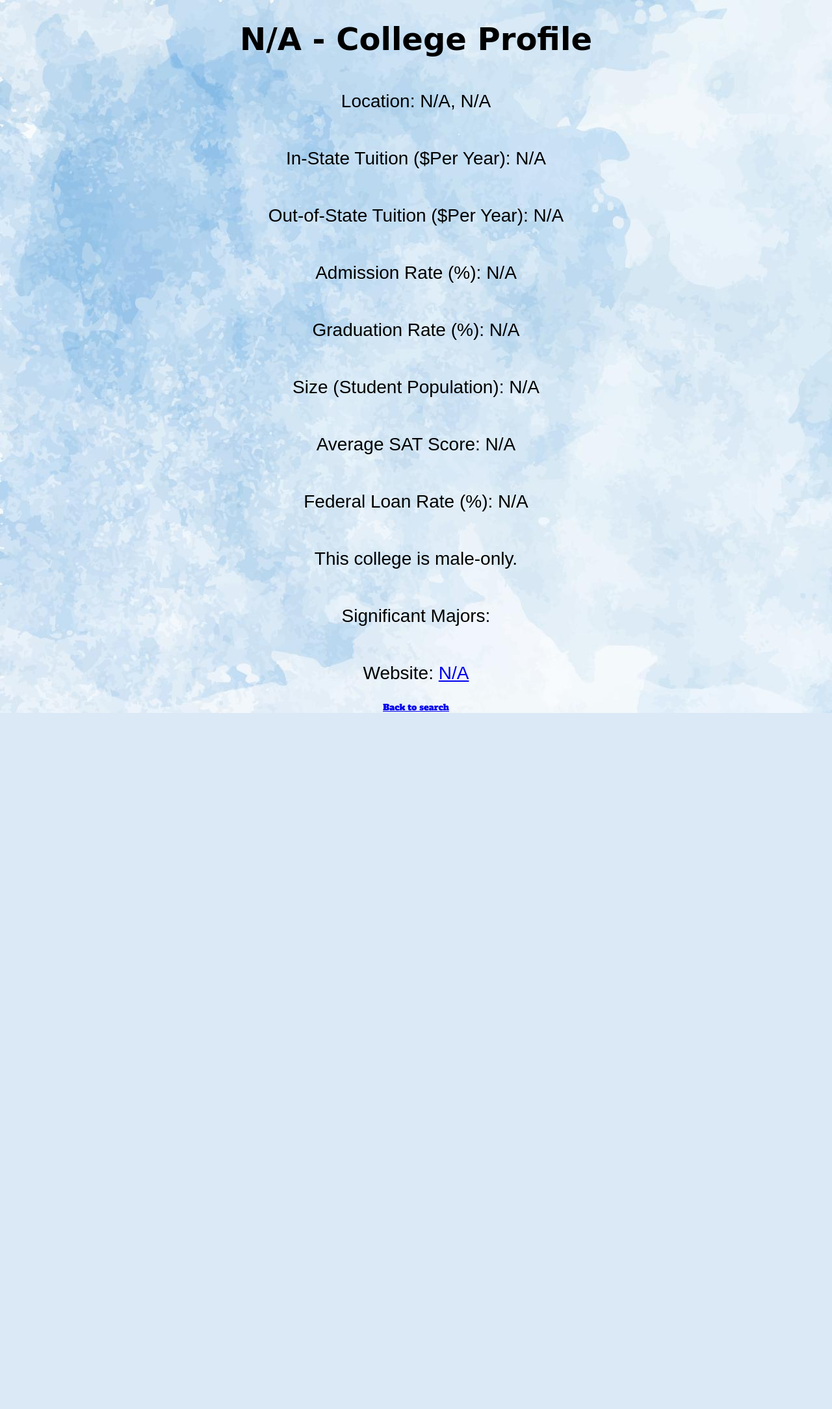
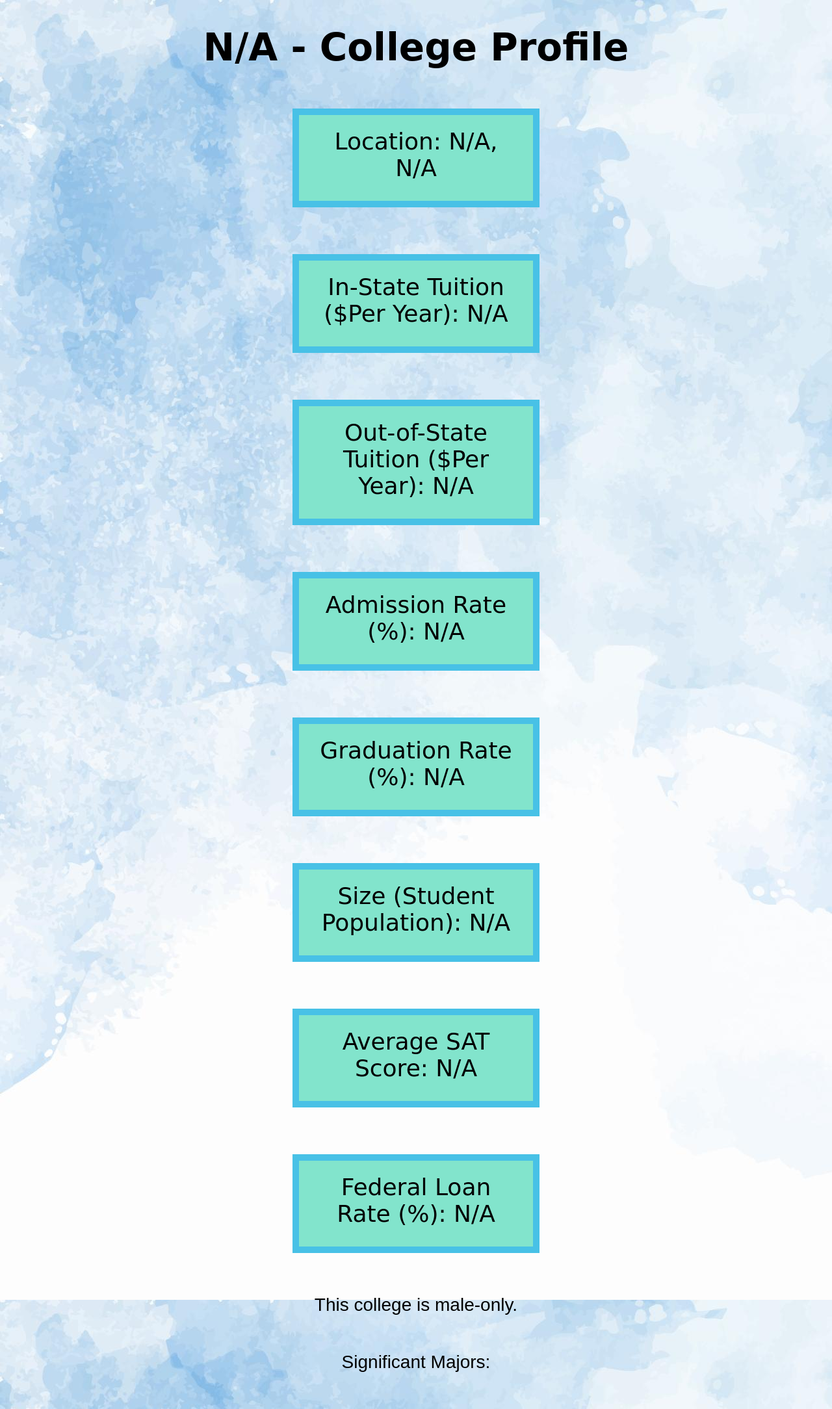
Before and after one commit to UMB-Capstone-team/College-Hunter, a Flask app: page /college/1 in a window 1280 px wide. Shown: the top 2168 px of the page at 65% size. Before the commit the page ends 1097 px from the top, so only its background shows below. Run offline with Flask 3, Linux system fonts and the light colour scheme; a database or web service that is not in the repository returns one stand-in record (values such as "Sample title"); data that the repository does not hold is empty.

Commit message:
added css selector

```diff
--- a/Template/templates/college_profile.html
+++ b/Template/templates/college_profile.html
@@ -13,15 +13,15 @@
 </head>
 <body>
    <div class="profile">
-    <h1>{{ college['school.name'] if 'school.name' in college else 'N/A' }} - College Profile</h1>
-    <p>Location: {{ college['school.city'] if 'school.city' in college else 'N/A' }}, {{ college['school.state'] if 'school.state' in college else 'N/A' }}</p>
-    <p>In-State Tuition ($Per Year): {{ college['latest.cost.tuition.in_state'] if 'latest.cost.tuition.in_state' in college else 'N/A' }}</p>
-    <p>Out-of-State Tuition ($Per Year): {{ college['latest.cost.tuition.out_of_state'] if 'latest.cost.tuition.out_of_state' in college else 'N/A' }}</p>
-    <p>Admission Rate (%): {{ ((college['latest.admissions.admission_rate.overall'] * 100) | int) if 'latest.admissions.admission_rate.overall' in college else 'N/A' }}</p>
-    <p>Graduation Rate (%): {{ ((college['latest.completion.completion_rate_4yr_150nt_pooled'] * 100) | int) if 'latest.completion.completion_rate_4yr_150nt_pooled' in college else 'N/A' }}</p>
-    <p>Size (Student Population): {{ college['latest.student.size'] if 'latest.student.size' in college else 'N/A' }}</p>
-    <p>Average SAT Score: {{ college['latest.admissions.sat_scores.average.overall'] if 'latest.admissions.sat_scores.average.overall' in college else 'N/A' }}</p>
-    <p>Federal Loan Rate (%): {{ ((college['latest.aid.federal_loan_rate'] * 100) | int) if 'latest.aid.federal_loan_rate' in college else 'N/A' }}</p>
+    <h1 class="h1">{{ college['school.name'] if 'school.name' in college else 'N/A' }} - College Profile</h1>
+    <p class="newfont">Location: {{ college['school.city'] if 'school.city' in college else 'N/A' }}, {{ college['school.state'] if 'school.state' in college else 'N/A' }}</p>
+    <p class="newfont">In-State Tuition ($Per Year): {{ college['latest.cost.tuition.in_state'] if 'latest.cost.tuition.in_state' in college else 'N/A' }}</p>
+    <p class="newfont">Out-of-State Tuition ($Per Year): {{ college['latest.cost.tuition.out_of_state'] if 'latest.cost.tuition.out_of_state' in college else 'N/A' }}</p>
+    <p class="newfont">Admission Rate (%): {{ ((college['latest.admissions.admission_rate.overall'] * 100) | int) if 'latest.admissions.admission_rate.overall' in college else 'N/A' }}</p>
+    <p class="newfont">Graduation Rate (%): {{ ((college['latest.completion.completion_rate_4yr_150nt_pooled'] * 100) | int) if 'latest.completion.completion_rate_4yr_150nt_pooled' in college else 'N/A' }}</p>
+    <p class="newfont">Size (Student Population): {{ college['latest.student.size'] if 'latest.student.size' in college else 'N/A' }}</p>
+    <p class="newfont">Average SAT Score: {{ college['latest.admissions.sat_scores.average.overall'] if 'latest.admissions.sat_scores.average.overall' in college else 'N/A' }}</p>
+    <p class="newfont">Federal Loan Rate (%): {{ ((college['latest.aid.federal_loan_rate'] * 100) | int) if 'latest.aid.federal_loan_rate' in college else 'N/A' }}</p>
     {% if college['school.men_only'] %}
     <p>This college is male-only.</p>
     {% elif college['school.women_only'] %}
```
